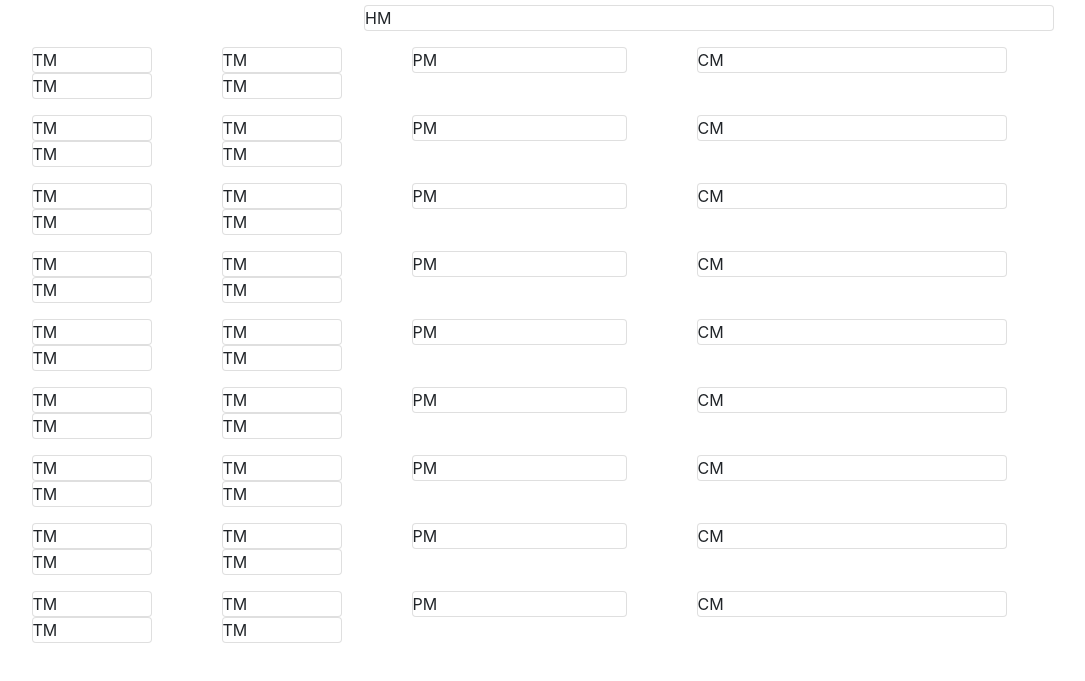
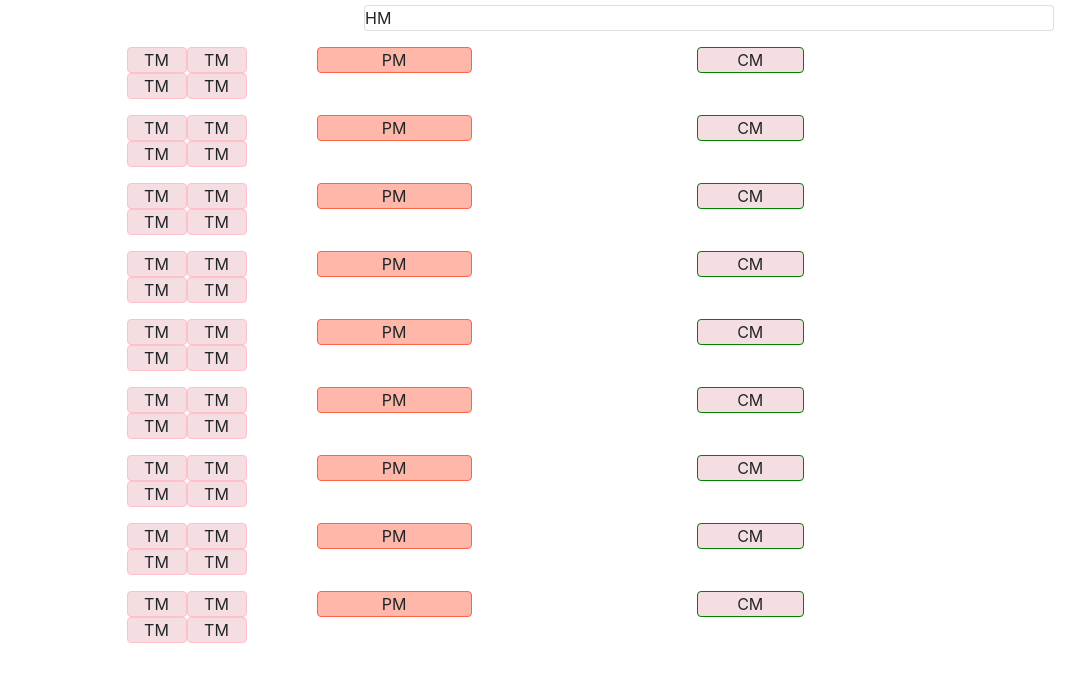
Before and after one commit to Fabian-Andres/Mastermind_challenge, a plain HTML site: page index.html in a window 1280 px wide. Shown: the part 99-780 px from the top of the page, without its empty margins (141-1226 px from the left). Drawn offline with nearby package versions, Linux system fonts and the light colour scheme.

Commit message:
Update TM

```diff
--- a/css/style.css
+++ b/css/style.css
@@ -0,0 +1,19 @@
+.TM li {
+  border: pink solid 1px;
+  text-align: center;
+  background-color: #e9bdc480;
+}
+
+.TM li:nth-child(odd) {
+  float: left;
+  width: 50%;
+}
+
+.PM li {
+  border: tomato solid 1px;
+  background-color: #ff634775;
+}
+
+.CM li {
+  border: green solid 1px
+}
--- a/index.html
+++ b/index.html
@@ -25,57 +25,15 @@
         </div>
       </div>
     </div>
-    <div class="row justify-content-center TM8">
+    <div class="row justify-content-center TM">
       <div class="col-2">
-        <ul>
+        <ul id="TM8">
           <li class="card">
             TM
           </li>
           <li class="card">
             TM
           </li>
-        </ul>
-      </div>
-      <div class="col-2">
-        <ul>
-          <li class="card">
-            TM
-          </li>
-          <li class="card">
-            TM
-          </li>
-        </ul>
-      </div>
-      <div class="col-md-3">
-        <ul class="PM8">
-          <li class="card">
-            PM
-          </li>
-        </ul>
-      </div>
-
-      <div class="col-md-4">
-        <ul class="CM">
-          <li class="card">
-            CM
-          </li>
-        </ul>
-      </div>
-
-    </div>
-    <div class="row justify-content-center TM7">
-      <div class="col-2">
-        <ul>
-          <li class="card">
-            TM
-          </li>
-          <li class="card">
-            TM
-          </li>
-        </ul>
-      </div>
-      <div class="col-2">
-        <ul>
           <li class="card">
             TM
           </li>
@@ -85,35 +43,32 @@
         </ul>
       </div>
 
-      <div class="col-md-3">
-        <ul class="PM7">
+      <div class="col-md-4">
+        <ul class="PM8 PM">
           <li class="card">
             PM
           </li>
         </ul>
       </div>
 
-      <div class="col-md-4">
+      <div class="col-md-3">
         <ul class="CM">
           <li class="card">
             CM
           </li>
         </ul>
       </div>
+
     </div>
-    <div class="row justify-content-center TM6">
+    <div class="row justify-content-center TM">
       <div class="col-2">
-        <ul>
+        <ul id="TM7">
           <li class="card">
             TM
           </li>
           <li class="card">
             TM
           </li>
-        </ul>
-      </div>
-      <div class="col-2">
-        <ul>
           <li class="card">
             TM
           </li>
@@ -123,15 +78,15 @@
         </ul>
       </div>
 
-      <div class="col-md-3">
-        <ul class="PM6">
+      <div class="col-md-4">
+        <ul class="PM7 PM">
           <li class="card">
             PM
           </li>
         </ul>
       </div>
 
-      <div class="col-md-4">
+      <div class="col-md-3">
         <ul class="CM">
           <li class="card">
             CM
@@ -139,19 +94,16 @@
         </ul>
       </div>
     </div>
-    <div class="row justify-content-center TM5">
+    <div class="row justify-content-center TM">
       <div class="col-2">
-        <ul>
+        <ul id="TM6">
           <li class="card">
             TM
           </li>
           <li class="card">
             TM
           </li>
-        </ul>
-      </div>
-      <div class="col-2">
-        <ul>
+
           <li class="card">
             TM
           </li>
@@ -161,15 +113,15 @@
         </ul>
       </div>
 
-      <div class="col-md-3">
-        <ul class="PM5">
+      <div class="col-md-4">
+        <ul class="PM6 PM">
           <li class="card">
             PM
           </li>
         </ul>
       </div>
 
-      <div class="col-md-4">
+      <div class="col-md-3">
         <ul class="CM">
           <li class="card">
             CM
@@ -177,19 +129,16 @@
         </ul>
       </div>
     </div>
-    <div class="row justify-content-center TM4">
+    <div class="row justify-content-center TM">
       <div class="col-2">
-        <ul>
+        <ul id="TM5">
           <li class="card">
             TM
           </li>
           <li class="card">
             TM
           </li>
-        </ul>
-      </div>
-      <div class="col-2">
-        <ul>
+
           <li class="card">
             TM
           </li>
@@ -199,14 +148,15 @@
         </ul>
       </div>
 
-      <div class="col-md-3">
-        <ul class="PM4">
+      <div class="col-md-4">
+        <ul class="PM5 PM">
           <li class="card">
             PM
           </li>
         </ul>
       </div>
-      <div class="col-md-4">
+
+      <div class="col-md-3">
         <ul class="CM">
           <li class="card">
             CM
@@ -214,19 +164,15 @@
         </ul>
       </div>
     </div>
-    <div class="row justify-content-center TM3">
+    <div class="row justify-content-center TM">
       <div class="col-2">
-        <ul>
+        <ul id="TM4">
           <li class="card">
             TM
           </li>
           <li class="card">
             TM
           </li>
-        </ul>
-      </div>
-      <div class="col-2">
-        <ul>
           <li class="card">
             TM
           </li>
@@ -236,14 +182,14 @@
         </ul>
       </div>
 
-      <div class="col-md-3">
-        <ul class="PM3">
+      <div class="col-md-4">
+        <ul class="PM4 PM">
           <li class="card">
             PM
           </li>
         </ul>
       </div>
-      <div class="col-md-4">
+      <div class="col-md-3">
         <ul class="CM">
           <li class="card">
             CM
@@ -251,19 +197,15 @@
         </ul>
       </div>
     </div>
-    <div class="row justify-content-center TM2">
+    <div class="row justify-content-center TM">
       <div class="col-2">
-        <ul>
+        <ul id="TM3">
           <li class="card">
             TM
           </li>
           <li class="card">
             TM
           </li>
-        </ul>
-      </div>
-      <div class="col-2">
-        <ul>
           <li class="card">
             TM
           </li>
@@ -273,14 +215,14 @@
         </ul>
       </div>
 
-      <div class="col-md-3">
-        <ul class="PM2">
+      <div class="col-md-4">
+        <ul class="PM3 PM">
           <li class="card">
             PM
           </li>
         </ul>
       </div>
-      <div class="col-md-4">
+      <div class="col-md-3">
         <ul class="CM">
           <li class="card">
             CM
@@ -288,19 +230,15 @@
         </ul>
       </div>
     </div>
-    <div class="row justify-content-center TM1">
+    <div class="row justify-content-center TM">
       <div class="col-2">
-        <ul>
+        <ul id="TM2">
           <li class="card">
             TM
           </li>
           <li class="card">
             TM
           </li>
-        </ul>
-      </div>
-      <div class="col-2">
-        <ul>
           <li class="card">
             TM
           </li>
@@ -310,14 +248,14 @@
         </ul>
       </div>
 
-      <div class="col-md-3">
-        <ul class="PM1">
+      <div class="col-md-4">
+        <ul class="PM2 PM">
           <li class="card">
             PM
           </li>
         </ul>
       </div>
-      <div class="col-md-4">
+      <div class="col-md-3">
         <ul class="CM">
           <li class="card">
             CM
@@ -325,9 +263,15 @@
         </ul>
       </div>
     </div>
-    <div class="row justify-content-center TM0">
+    <div class="row justify-content-center TM">
       <div class="col-2">
-        <ul>
+        <ul id="TM1">
+          <li class="card">
+            TM
+          </li>
+          <li class="card">
+            TM
+          </li>
           <li class="card">
             TM
           </li>
@@ -336,8 +280,31 @@
           </li>
         </ul>
       </div>
+
+      <div class="col-md-4">
+        <ul class="PM1 PM">
+          <li class="card">
+            PM
+          </li>
+        </ul>
+      </div>
+      <div class="col-md-3">
+        <ul class="CM">
+          <li class="card">
+            CM
+          </li>
+        </ul>
+      </div>
+    </div>
+    <div class="row justify-content-center TM">
       <div class="col-2">
-        <ul>
+        <ul id="TM0">
+          <li class="card">
+            TM
+          </li>
+          <li class="card">
+            TM
+          </li>
           <li class="card">
             TM
           </li>
@@ -346,14 +313,14 @@
           </li>
         </ul>
       </div>
-      <div class="col-md-3">
-        <ul class="PM0">
+      <div class="col-md-4">
+        <ul class="PM0 PM">
           <li class="card">
             PM
           </li>
         </ul>
       </div>
-      <div class="col-md-4">
+      <div class="col-md-3">
         <ul class="CM">
           <li class="card">
             CM
```
